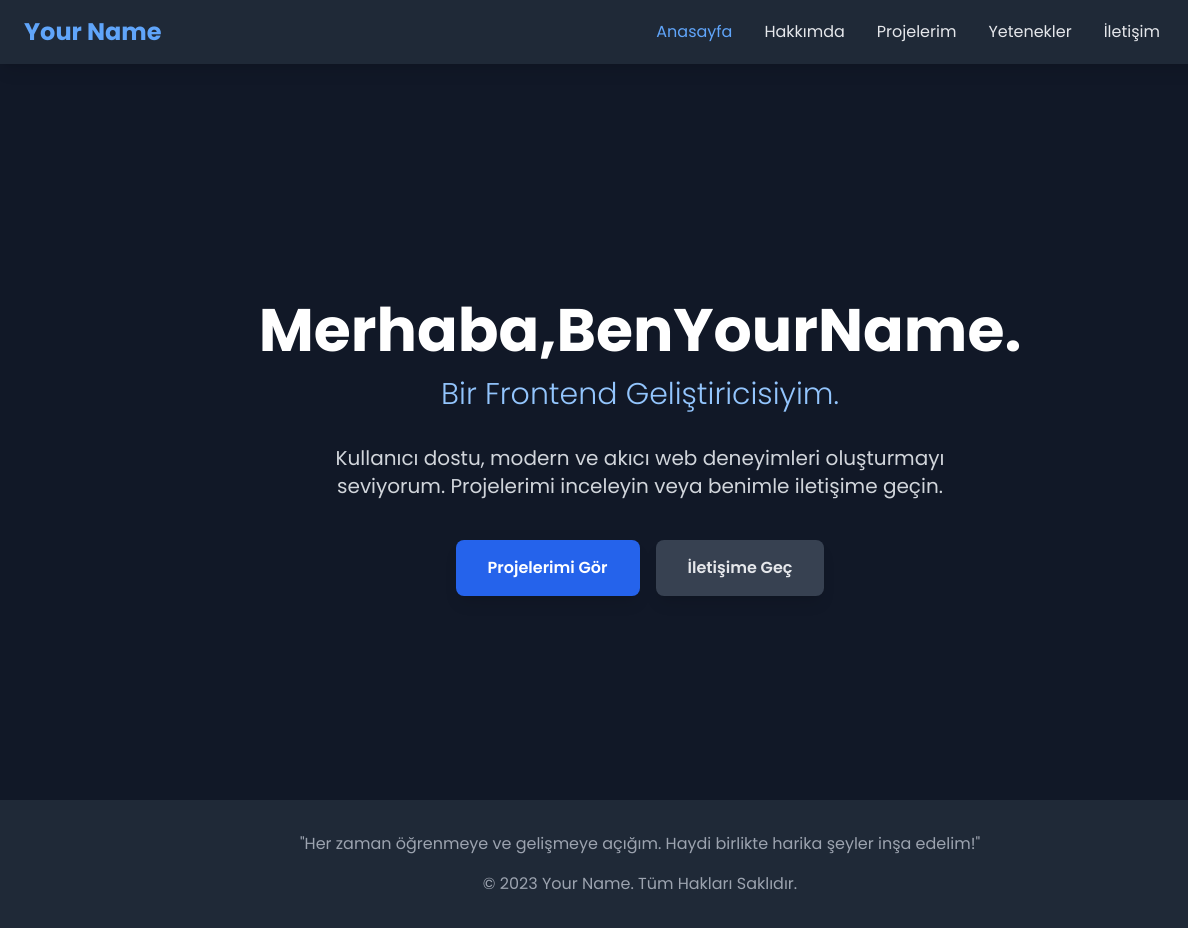
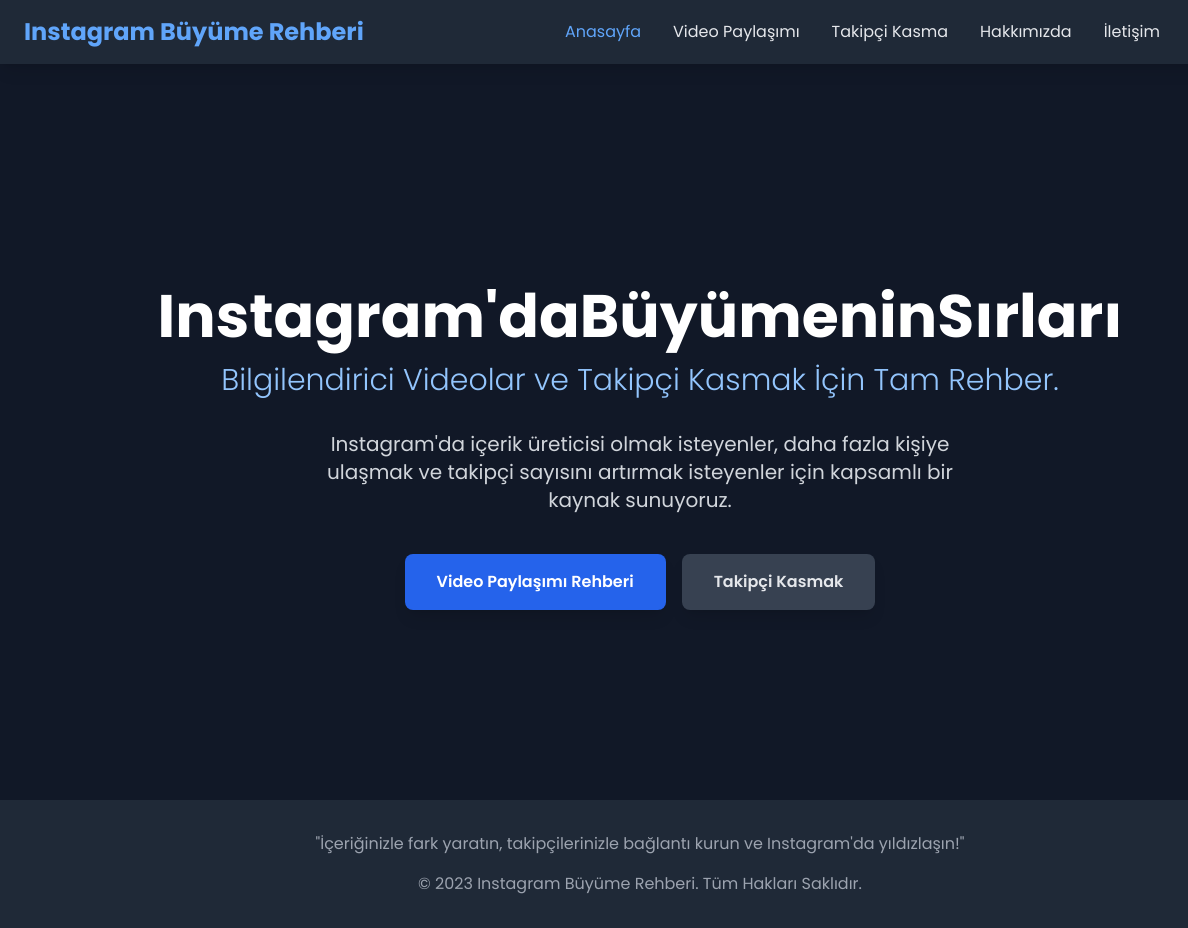
Before and after one commit to Lionapp1/harika, a plain HTML site: page index.html in a window 1280 px wide. Shown: the full height of the page, 0-1188 px from the left. Drawn offline with nearby package versions, Linux system fonts and the light colour scheme.

Commit message:
[AI] index.html dosyasını oluştur/güncelle

```diff
--- a/index.html
+++ b/index.html
@@ -3,7 +3,7 @@
   <head>
     <meta charset="UTF-8" />
     <meta name="viewport" content="width=device-width, initial-scale=1.0" />
-    <title>Your Name - Anasayfa</title>
+    <title>Instagram Büyüme Rehberi - Anasayfa</title>
     <script src="https://cdn.tailwindcss.com"></script>
     <link
       href="https://fonts.googleapis.com/css2?family=Poppins:wght@300;400;600;700&display=swap"
@@ -18,7 +18,7 @@
         <a
           href="index.html"
           class="text-2xl font-bold text-blue-400 hover:text-blue-300 transition-colors"
-          >Your Name</a
+          >Instagram Büyüme Rehberi</a
         >
         <ul class="hidden md:flex space-x-8">
           <li>
@@ -30,45 +30,45 @@
           </li>
           <li>
             <a
-              href="./pages/about.html"
+              href="./pages/video-paylasimi.html"
               class="text-gray-200 hover:text-blue-400 font-medium transition-colors"
-              >Hakkımda</a
+              >Video Paylaşımı</a
             >
           </li>
           <li>
             <a
-              href="./pages/projects.html"
+              href="./pages/takipci-kas.html"
               class="text-gray-200 hover:text-blue-400 font-medium transition-colors"
-              >Projelerim</a
+              >Takipçi Kasma</a
             >
           </li>
           <li>
             <a
-              href="./pages/skills.html"
+              href="./pages/hakkimizda.html"
               class="text-gray-200 hover:text-blue-400 font-medium transition-colors"
-              >Yetenekler</a
+              >Hakkımızda</a
             >
           </li>
           <li>
             <a
-              href="./pages/contact.html"
+              href="./pages/iletisim.html"
               class="text-gray-200 hover:text-blue-400 font-medium transition-colors"
               >İletişim</a
             >
           </li>
           <li>
             <a href="#" class="hover:text-blue-400 transition-colors"
-              ><i class="fab fa-linkedin fa-lg"></i
+              ><i class="fab fa-instagram fa-lg"></i
             ></a>
           </li>
           <li>
             <a href="#" class="hover:text-blue-400 transition-colors"
-              ><i class="fab fa-github fa-lg"></i
+              ><i class="fab fa-tiktok fa-lg"></i
             ></a>
           </li>
           <li>
             <a href="#" class="hover:text-blue-400 transition-colors"
-              ><i class="fab fa-twitter fa-lg"></i
+              ><i class="fab fa-youtube fa-lg"></i
             ></a>
           </li>
         </ul>
@@ -105,41 +105,41 @@
           </li>
           <li>
             <a
-              href="./pages/about.html"
+              href="./pages/video-paylasimi.html"
               class="text-gray-200 hover:text-blue-400 font-medium transition-colors text-lg"
-              >Hakkımda</a
+              >Video Paylaşımı</a
             >
           </li>
           <li>
             <a
-              href="./pages/projects.html"
+              href="./pages/takipci-kas.html"
               class="text-gray-200 hover:text-blue-400 font-medium transition-colors text-lg"
-              >Projelerim</a
+              >Takipçi Kasma</a
             >
           </li>
           <li>
             <a
-              href="./pages/skills.html"
+              href="./pages/hakkimizda.html"
               class="text-gray-200 hover:text-blue-400 font-medium transition-colors text-lg"
-              >Yetenekler</a
+              >Hakkımızda</a
             >
           </li>
           <li>
             <a
-              href="./pages/contact.html"
+              href="./pages/iletisim.html"
               class="text-gray-200 hover:text-blue-400 font-medium transition-colors text-lg"
               >İletişim</a
             >
           </li>
           <li class="mt-4 flex space-x-6">
             <a href="#" class="hover:text-blue-400 transition-colors"
-              ><i class="fab fa-linkedin fa-lg"></i
+              ><i class="fab fa-instagram fa-lg"></i
             ></a>
             <a href="#" class="hover:text-blue-400 transition-colors"
-              ><i class="fab fa-github fa-lg"></i
+              ><i class="fab fa-tiktok fa-lg"></i
             ></a>
             <a href="#" class="hover:text-blue-400 transition-colors"
-              ><i class="fab fa-twitter fa-lg"></i
+              ><i class="fab fa-youtube fa-lg"></i
             ></a>
           </li>
         </ul>
@@ -148,31 +148,31 @@
     <main class="pt-24 min-h-screen flex items-center justify-center">
       <section class="container mx-auto px-6 py-12 text-center fade-in">
         <h1 class="text-5xl md:text-6xl font-extrabold text-white mb-4 hero-title">
-          Merhaba, Ben Your Name.
+          Instagram'da Büyümenin Sırları
         </h1>
         <p
           class="text-2xl md:text-3xl font-light text-blue-300 mb-8 fade-in"
           style="animation-delay: 1.2s"
         >
-          Bir Frontend Geliştiricisiyim.
+          Bilgilendirici Videolar ve Takipçi Kasmak İçin Tam Rehber.
         </p>
         <p
           class="text-lg md:text-xl text-gray-300 max-w-2xl mx-auto mb-10 leading-relaxed fade-in"
           style="animation-delay: 1.5s"
         >
-          Kullanıcı dostu, modern ve akıcı web deneyimleri oluşturmayı seviyorum. Projelerimi
-          inceleyin veya benimle iletişime geçin.
+          Instagram'da içerik üreticisi olmak isteyenler, daha fazla kişiye ulaşmak ve takipçi
+          sayısını artırmak isteyenler için kapsamlı bir kaynak sunuyoruz.
         </p>
         <div class="flex justify-center space-x-4 fade-in" style="animation-delay: 1.8s">
           <a
-            href="./pages/projects.html"
+            href="./pages/video-paylasimi.html"
             class="px-8 py-4 bg-blue-600 text-white font-semibold rounded-lg shadow-lg hover:bg-blue-700 transform hover:scale-105 transition-all duration-300 ease-in-out"
-            >Projelerimi Gör</a
+            >Video Paylaşımı Rehberi</a
           >
           <a
-            href="./pages/contact.html"
+            href="./pages/takipci-kas.html"
             class="px-8 py-4 bg-gray-700 text-gray-200 font-semibold rounded-lg shadow-lg hover:bg-gray-600 transform hover:scale-105 transition-all duration-300 ease-in-out"
-            >İletişime Geç</a
+            >Takipçi Kasmak</a
           >
         </div>
       </section>
@@ -180,9 +180,9 @@
     <footer class="bg-gray-800 text-gray-400 py-8 text-center">
       <div class="container mx-auto px-6">
         <p class="mb-4">
-          "Her zaman öğrenmeye ve gelişmeye açığım. Haydi birlikte harika şeyler inşa edelim!"
+          "İçeriğinizle fark yaratın, takipçilerinizle bağlantı kurun ve Instagram'da yıldızlaşın!"
         </p>
-        <p>&copy; 2023 Your Name. Tüm Hakları Saklıdır.</p>
+        <p>&copy; 2023 Instagram Büyüme Rehberi. Tüm Hakları Saklıdır.</p>
       </div>
     </footer>
     <script src="./scripts/app.js" defer></script>
```
